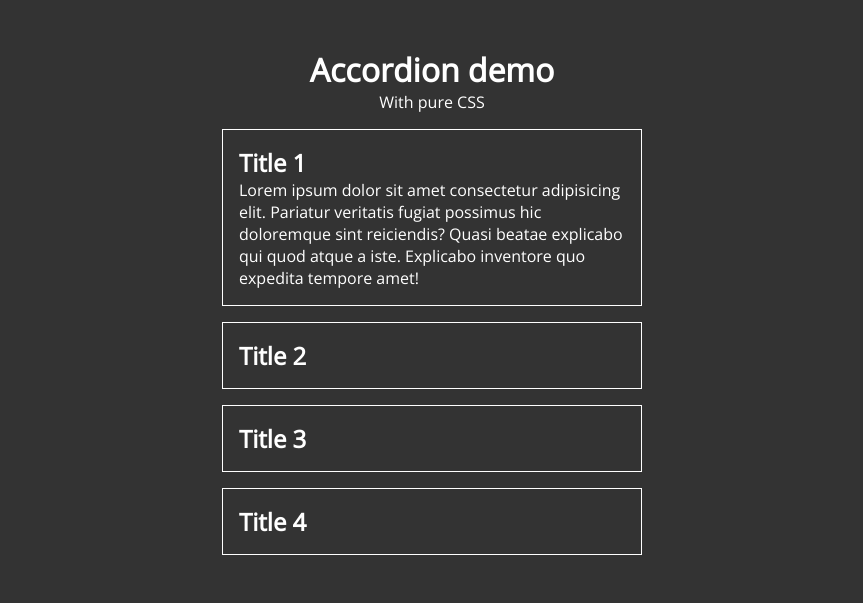
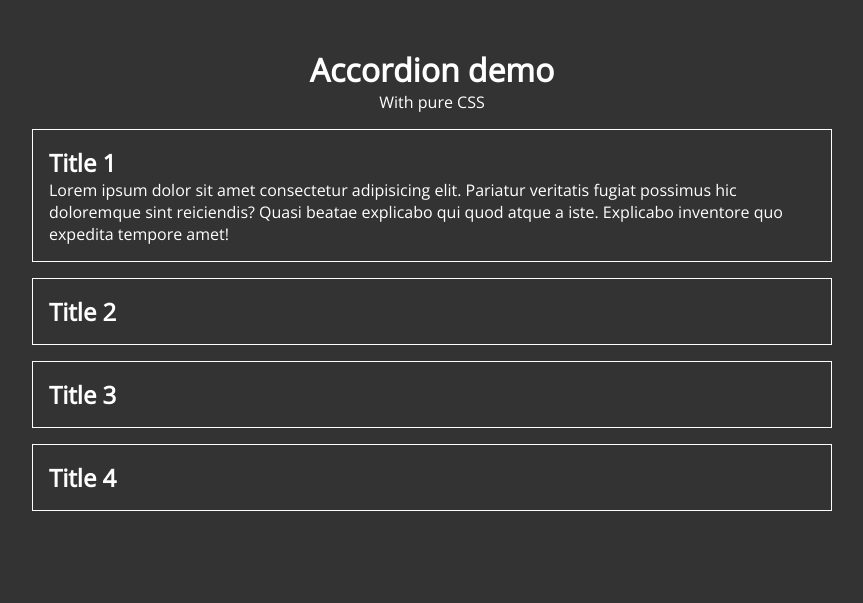
Before and after one commit to bradlavario/bradlavario.github.io, a PHP site: page / in a window 1280 px wide. Shown: the top 603 px of the page, without its empty margins (208-1071 px from the left). Run offline with PHP 8.4, Linux system fonts and the light colour scheme; some libraries are stand-ins or nearby versions.

Commit message:
Update style.css

```diff
--- a/style.css
+++ b/style.css
@@ -14,7 +14,7 @@ body {
 }
 
 .accordion {
-  max-width: 420px;
+  max-width: 800px;
   text-align: left;
 }
 
```
